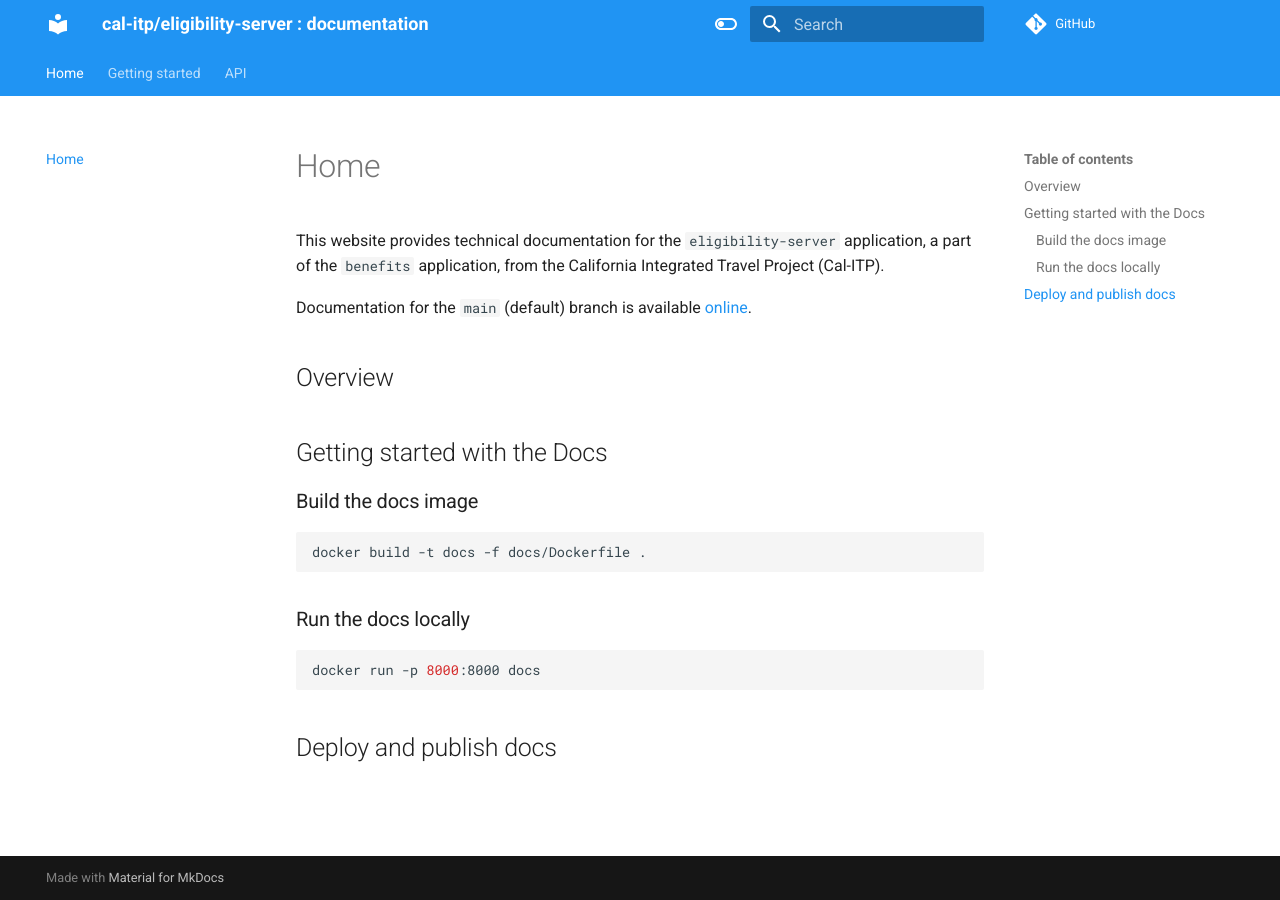
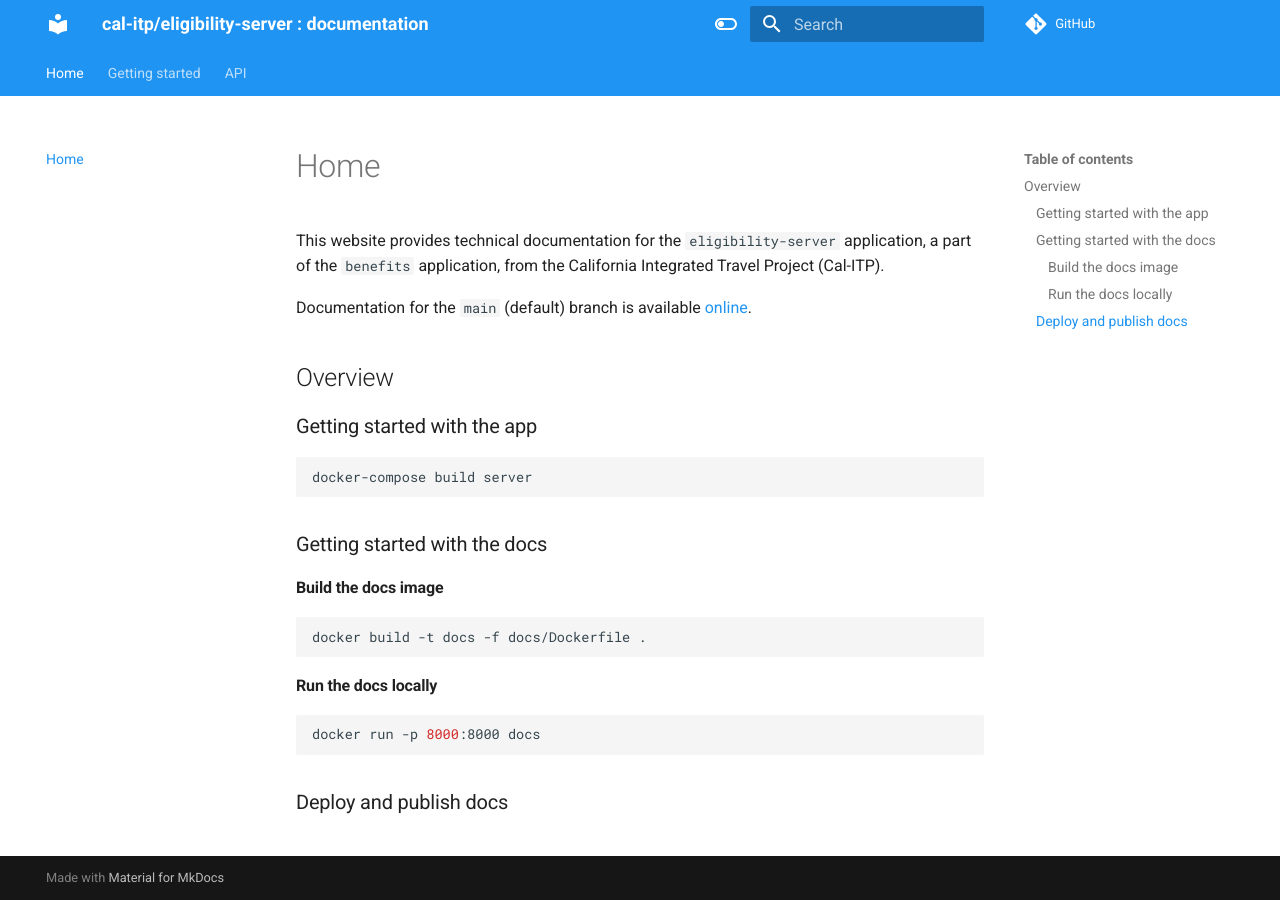
Before and after one commit to cal-itp/eligibility-server, an MkDocs documentation site: the page built from docs/README.md, in a window 1280 px wide. Built offline with MkDocs 1.6.1 and Material for MkDocs 9.7.7, drawn with Linux system fonts in a browser that asks for light colours; nearby versions of some CDN libraries; comment, search, counter and statistics services are not loaded.

````diff
--- a/docs/README.md
+++ b/docs/README.md
@@ -6,18 +6,24 @@ Documentation for the `main` (default) branch is available [online](https://docs
 
 ## Overview
 
-## Getting started with the Docs
+### Getting started with the app
 
-### Build the docs image
+```bash
+docker-compose build server
+```
+
+### Getting started with the docs
+
+#### Build the docs image
 
 ```bash
 docker build -t docs -f docs/Dockerfile .
 ```
 
-### Run the docs locally
+#### Run the docs locally
 
 ```bash
 docker run -p 8000:8000 docs
 ```
 
-## Deploy and publish docs
+### Deploy and publish docs
````
Also changed, not shown: README.md (+1 -0 lines).
